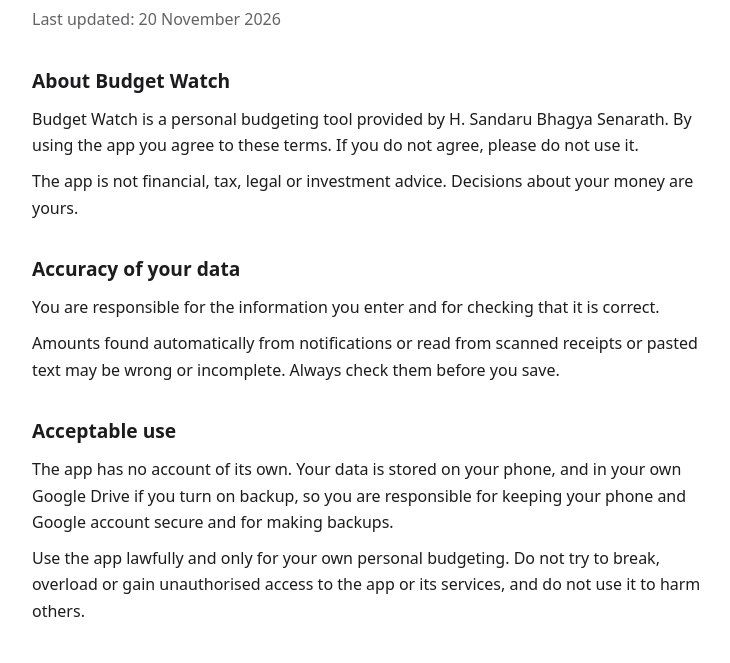
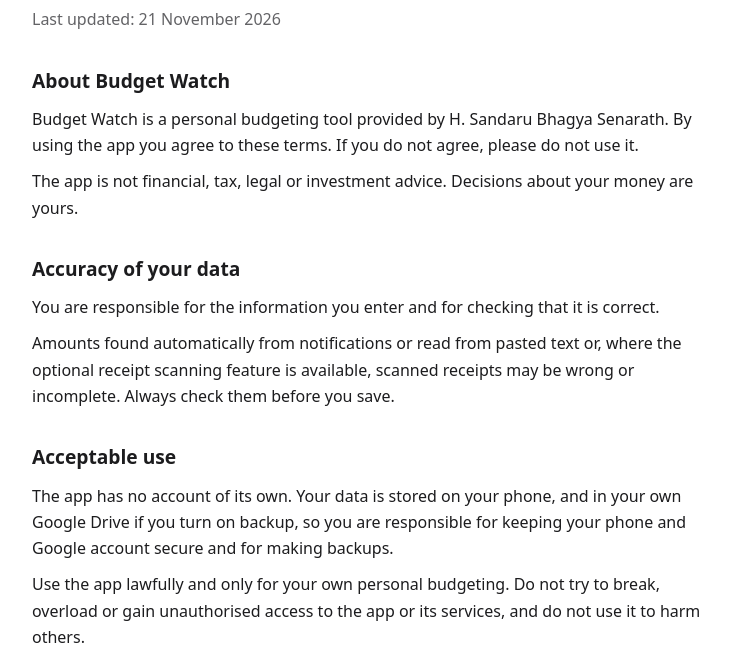
Before and after one commit to Sandaru17513/budget-watch-legal, a plain HTML site: page terms/index.html in a window 1280 px wide. Shown: the part 111-774 px from the top of the page, without its empty margins (264-994 px from the left). Drawn offline with Linux system fonts and the light colour scheme.

Commit message:
Mark receipt scanning as optional (2026-11-21)
Co-Authored-By: Claude Opus 5.5 <noreply@anthropic.com>

```diff
--- a/terms/index.html
+++ b/terms/index.html
@@ -4,7 +4,7 @@
 <meta charset="utf-8">
 <meta name="viewport" content="width=device-width, initial-scale=1">
 <title>Terms of Use | Budget Watch</title>
-<meta name="description" content="Budget Watch Terms of Use. Last updated 20 November 2026.">
+<meta name="description" content="Budget Watch Terms of Use. Last updated 21 November 2026.">
 <style>
 :root{color-scheme:light dark;--bg:#fff;--fg:#1c1c1e;--muted:#636366;--line:#e5e5ea;--link:#0a6b3d}
 @media (prefers-color-scheme:dark){:root{--bg:#121214;--fg:#f2f2f7;--muted:#a1a1a6;--line:#2c2c2e;--link:#5ad58f}}
@@ -25,7 +25,7 @@ ul.docs{padding-left:1.2rem}
 <main>
 <p class="muted"><a href="../">Budget Watch</a></p>
 <h1>Terms of Use</h1>
-<p class="muted">Last updated: 20 November 2026</p>
+<p class="muted">Last updated: 21 November 2026</p>
 <section>
 <h2>About Budget Watch</h2>
 <p>Budget Watch is a personal budgeting tool provided by H. Sandaru Bhagya Senarath. By using the app you agree to these terms. If you do not agree, please do not use it.</p>
@@ -34,7 +34,7 @@ ul.docs{padding-left:1.2rem}
 <section>
 <h2>Accuracy of your data</h2>
 <p>You are responsible for the information you enter and for checking that it is correct.</p>
-<p>Amounts found automatically from notifications or read from scanned receipts or pasted text may be wrong or incomplete. Always check them before you save.</p>
+<p>Amounts found automatically from notifications or read from pasted text or, where the optional receipt scanning feature is available, scanned receipts may be wrong or incomplete. Always check them before you save.</p>
 </section>
 <section>
 <h2>Acceptable use</h2>
```
Also changed, not shown: index.html (+1 -1 lines), privacy/index.html (+1 -1 lines).
